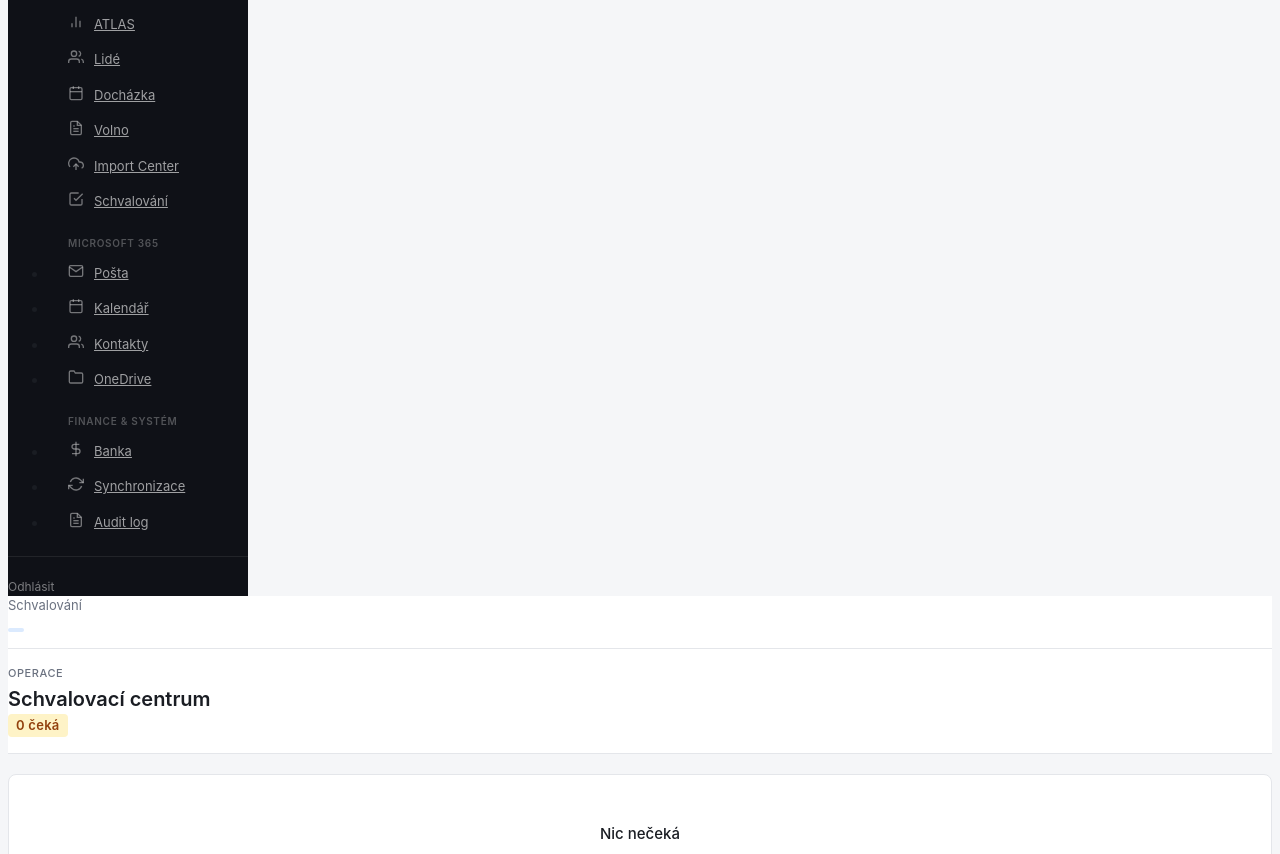
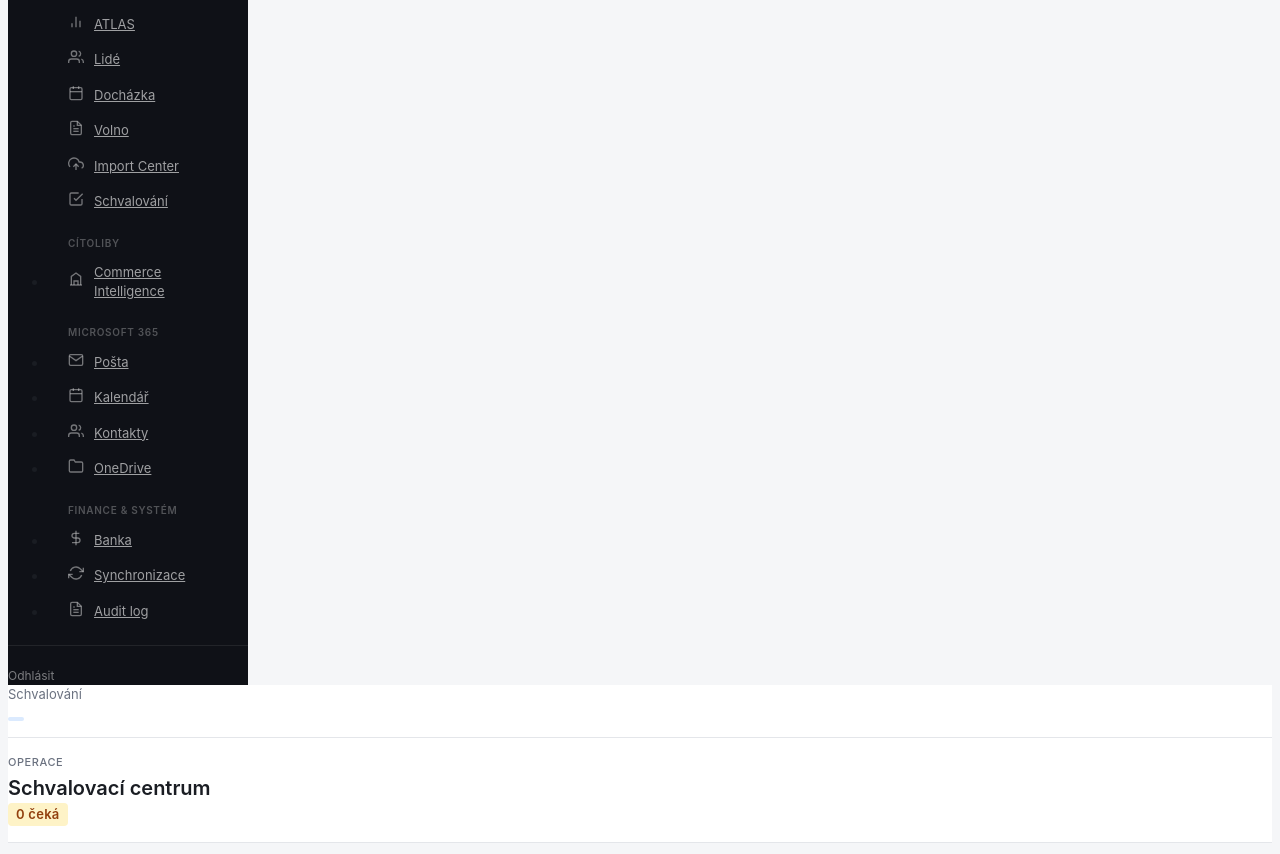
Before and after one commit to maroldova-sketch/investimenti-nexus, a FastAPI app: template frontend/templates/pages/approval/center.html in a window 1280 px wide. Shown: the part 628-1482 px from the top of the page. Run offline with FastAPI, Linux system fonts and the light colour scheme; the template is opened without the code that fills it, so the values that code supplies are empty; some libraries are stand-ins or nearby versions.

Commit message:
Add Cítoliby Commerce Intelligence to NEXUS navigation

```diff
--- a/frontend/templates/layouts/base.html
+++ b/frontend/templates/layouts/base.html
@@ -122,6 +122,15 @@
             </a>
           </li>
 
+          <div class="nav-section-label">Cítoliby</div>
+
+          <li class="nav-item">
+            <a class="nav-link{% if active_section == 'citoliby-commerce' %} active{% endif %}" href="/citoliby/commerce">
+              <span class="nav-link-icon"><svg xmlns="http://www.w3.org/2000/svg" width="16" height="16" viewBox="0 0 24 24" fill="none" stroke="currentColor" stroke-width="2"><path d="M3 21h18"/><path d="M5 21V8l7-5 7 5v13"/><path d="M9 21v-6h6v6"/><path d="M8 11h.01M12 11h.01M16 11h.01"/></svg></span>
+              <span class="nav-link-title">Commerce Intelligence</span>
+            </a>
+          </li>
+
           <div class="nav-section-label">Microsoft 365</div>
 
           <li class="nav-item">
```
